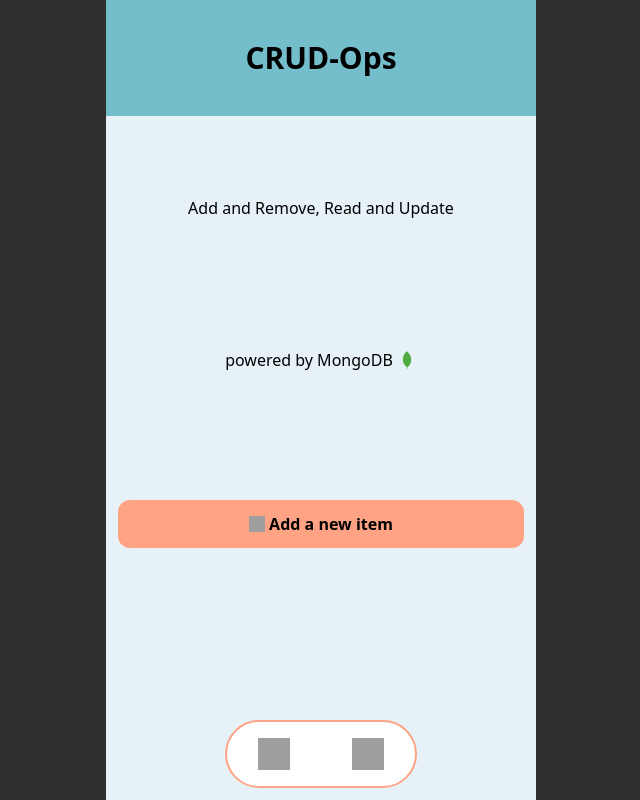
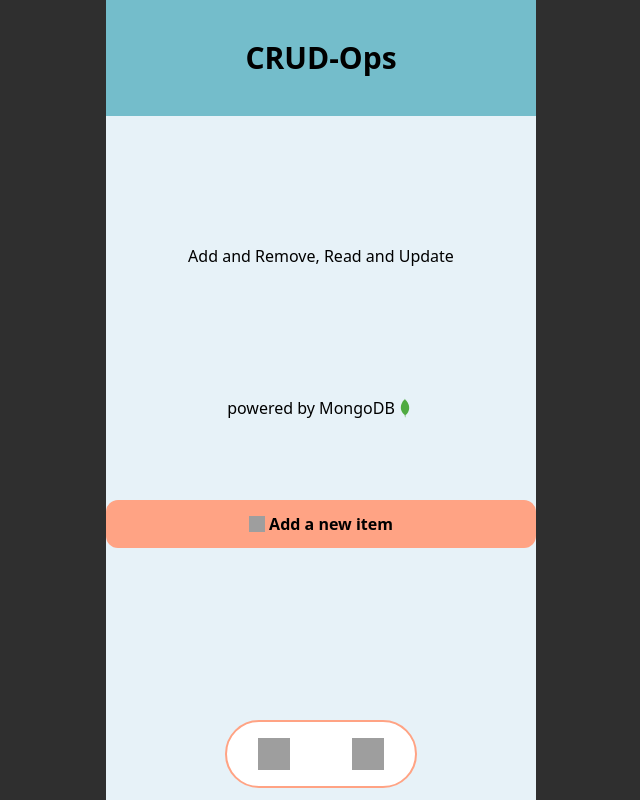
Before and after one commit to KevinRebakure/CRUD-with-MongoDB-List-of-Items, a React (Vite) app: page / in a window 1280 px wide. Shown: the whole page, without its empty margins (319-959 px from the left). Built offline with nearby package versions, Linux system fonts and the light colour scheme; grey boxes are pictures that could not be loaded.

Commit message:
feat: home page inside a layout

```diff
--- a/src/App.tsx
+++ b/src/App.tsx
@@ -1,3 +1,22 @@
+import { createBrowserRouter, RouterProvider } from "react-router-dom";
+import HomePage from "./pages/HomePage";
+import PageLayout from "./components/layouts/PageLayout";
+import FormPage from "./pages/FormPage";
+import ListPage from "./pages/ListPage";
+import { RoutePaths } from "./constants";
+
+const router = createBrowserRouter([
+  {
+    path: "/",
+    element: <PageLayout />,
+    children: [
+      { path: RoutePaths.INDEX, element: <HomePage /> },
+      { path: RoutePaths.FORM_PAGE, element: <FormPage /> },
+      { path: RoutePaths.LIST_PAGE, element: <ListPage /> },
+    ],
+  },
+]);
+
 export default function App() {
-  return <></>
+  return <RouterProvider router={router} />;
 }
--- /dev/null
+++ b/src/components/layouts/PageLayout.tsx
@@ -0,0 +1,23 @@
+import { Outlet, useLocation } from "react-router";
+import { ButtonLabels, IconsURL, RoutePaths, Titles } from "../../constants";
+import BottomNavBar from "../shared/BottomNavBar";
+import Button from "../shared/Button";
+
+export default function PageLayout() {
+  const data = useLocation();
+  return (
+    <div className="bg-tertiary-100 mx-auto min-h-screen w-[430px] space-y-20">
+      {data.pathname !== RoutePaths.INDEX && (
+        <h1 className="text-3xl font-semibold">{Titles.APP_NAME}</h1>
+      )}
+
+      <Outlet />
+      <Button
+        label={ButtonLabels.ADD_ITEM}
+        iconURL={IconsURL.ADD_ICON}
+        className="font-semibold"
+      />
+      <BottomNavBar />
+    </div>
+  );
+}
--- a/src/constants/index.ts
+++ b/src/constants/index.ts
@@ -1,5 +1,5 @@
 import { Titles } from "./labels";
 import { ButtonLabels } from "./labels";
 import { IconsURL } from "./iconsURL";
-
-export { Titles, ButtonLabels, IconsURL };
+import { RoutePaths } from "./routePaths";
+export { Titles, ButtonLabels, IconsURL, RoutePaths };
--- /dev/null
+++ b/src/constants/routePaths.ts
@@ -0,0 +1,5 @@
+export enum RoutePaths {
+  INDEX = "/",
+  FORM_PAGE = "form",
+  LIST_PAGE = "list",
+}
--- a/src/main.tsx
+++ b/src/main.tsx
@@ -1,13 +1,10 @@
 import React from "react";
 import ReactDOM from "react-dom/client";
 import "./index.css";
-import { createBrowserRouter, RouterProvider } from "react-router-dom";
-import HomePage from "./pages/HomePage";
-
-const router = createBrowserRouter([{ path: "/", element: <HomePage /> }]);
+import App from "./App";
 
 ReactDOM.createRoot(document.getElementById("root")!).render(
   <React.StrictMode>
-    <RouterProvider router={router} />
+    <App />
   </React.StrictMode>,
 );
--- /dev/null
+++ b/src/pages/FormPage.tsx
@@ -0,0 +1,3 @@
+export default function FormPage() {
+  return <h1>Form Page</h1>;
+}
--- a/src/pages/HomePage.tsx
+++ b/src/pages/HomePage.tsx
@@ -1,31 +1,21 @@
 import { MongoDBIcon } from "../assets";
-import BottomNavBar from "../components/shared/BottomNavBar";
-import Button from "../components/shared/Button";
-import { ButtonLabels, IconsURL, Titles } from "../constants";
+import { Titles } from "../constants";
 
 export default function HomePage() {
   return (
-    <div className="bg-tertiary-100 mx-auto min-h-screen w-[430px] space-y-20">
-      <h1 className="bg-secondary-100 py-10 text-center text-3xl font-semibold">
-        {Titles.APP_NAME}
-      </h1>
+    <>
+      <div className="space-y-32">
+        <h1 className="bg-secondary-100 py-10 text-center text-3xl font-semibold">
+          {Titles.APP_NAME}
+        </h1>
 
-      <div className="space-y-32 px-3">
         <p className="text-center">{Titles.HERO}</p>
 
-        <p className="flex items-center justify-center gap-1 text-center">
+        <p className="flex items-center justify-center text-center">
           {Titles.POWERED_BY}
           <MongoDBIcon className="h-5 w-5" />
         </p>
-
-        <Button
-          label={ButtonLabels.ADD_ITEM}
-          iconURL={IconsURL.ADD_ICON}
-          className="font-semibold"
-        />
-
-        <BottomNavBar />
       </div>
-    </div>
+    </>
   );
 }
--- /dev/null
+++ b/src/pages/ListPage.tsx
@@ -0,0 +1,3 @@
+export default function ListPage() {
+  return <h1>List Page</h1>;
+}
```
